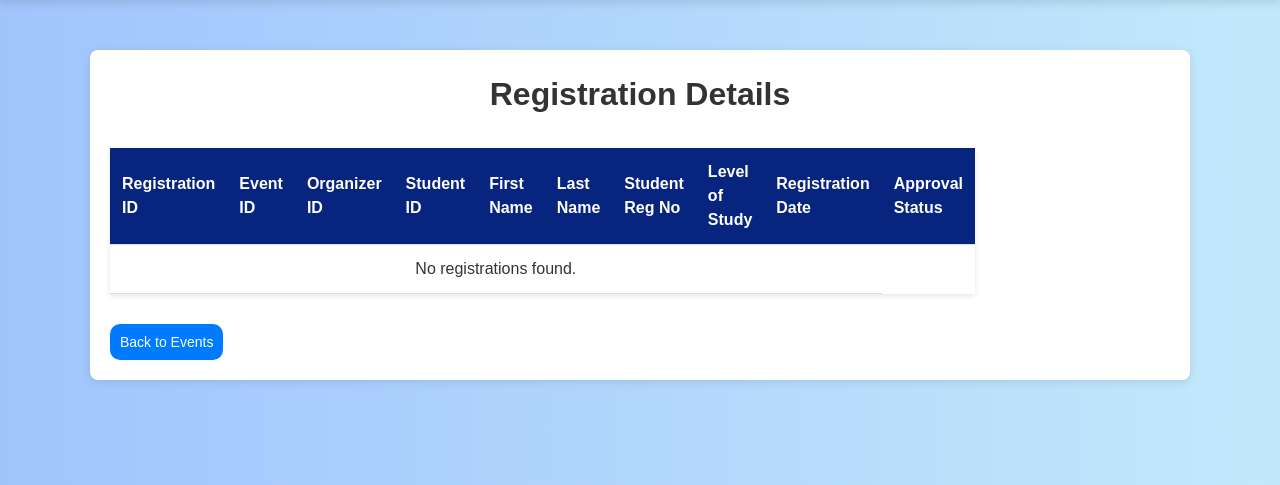
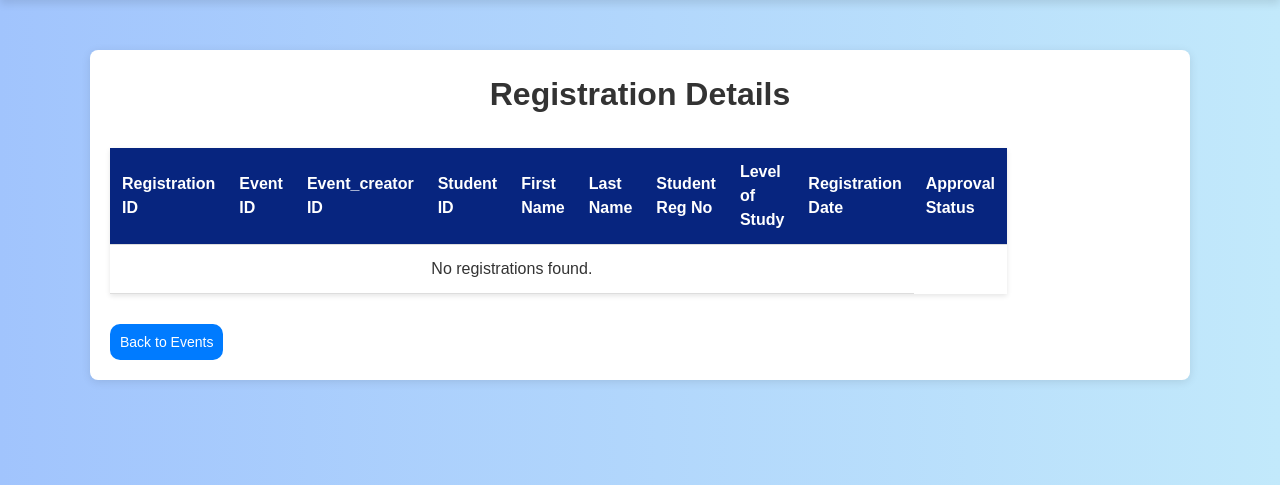
Before and after one commit to Kamalaraj/EMS, a PHP site: page /view-registrations.php in a window 1280 px wide. Shown: the part 80-565 px from the top of the page. Run offline with PHP 8.4, Linux system fonts and the light colour scheme; the visitor is signed in with stand-in values (Sample User, id 1); data that the repository does not hold is empty.

Commit message:
Update view-registrations.php

```diff
--- a/view-registrations.php
+++ b/view-registrations.php
@@ -163,7 +163,7 @@ $registrations = $stmt->fetchAll(PDO::FETCH_ASSOC);
             <tr>
                 <th>Registration ID</th>
                 <th>Event ID</th>
-                <th>Organizer ID</th>
+                <th>Event_creator ID</th>
                 <th>Student ID</th>
                 <th>First Name</th>
                 <th>Last Name</th>
```
